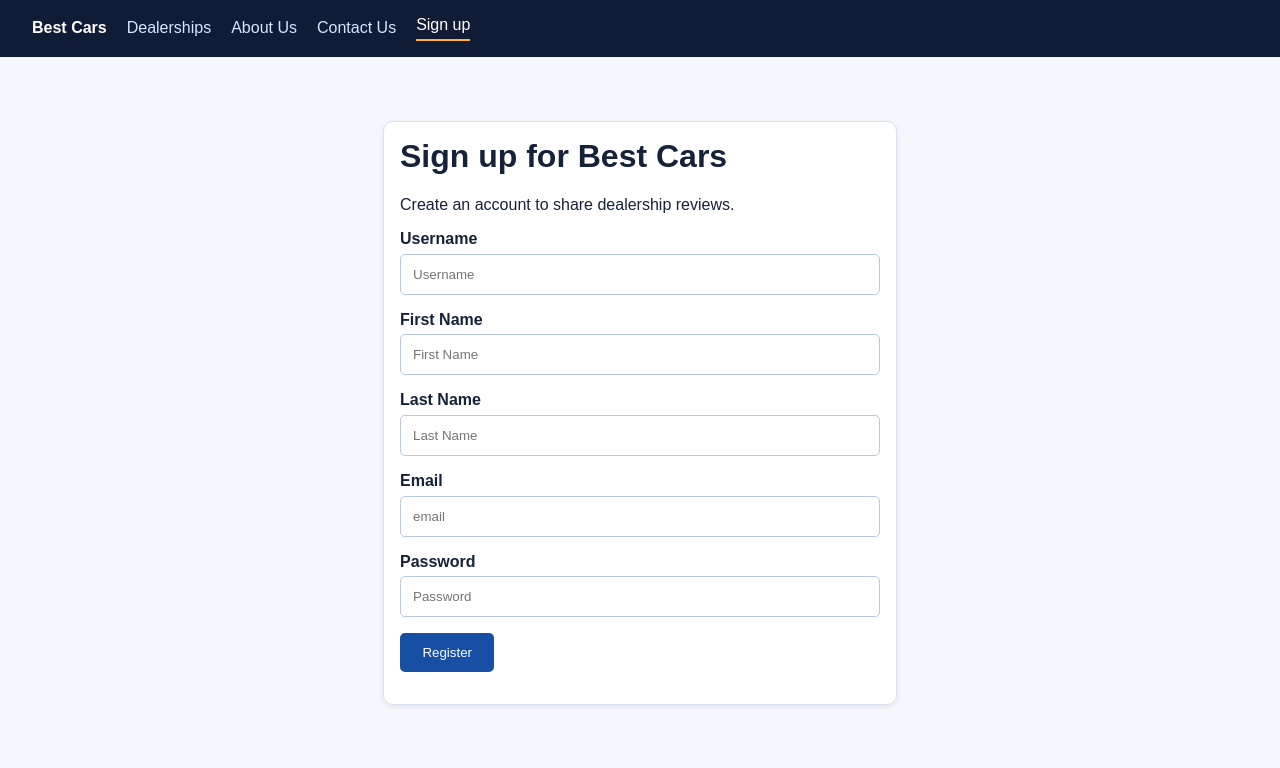
After one commit to ad1let-1/xrwvm-fullstack_developer_capstone, a Django app: page /signup in a window 1280 px wide. The commit adds this page. Shown: the top 768 px of the page. Run offline with Django 5.2, Linux system fonts and the light colour scheme.

Commit message:
Add signup and logout pages for peer submission

```diff
--- a/server/djangoapp/views.py
+++ b/server/djangoapp/views.py
@@ -5,6 +5,7 @@ from django.contrib.auth import authenticate, login, logout
 from django.contrib.auth.models import User
 from django.http import FileResponse, JsonResponse
 from django.shortcuts import render
+from django.shortcuts import redirect
 from django.views.decorators.csrf import csrf_exempt
 
 STATIC = Path(__file__).resolve().parent.parent / 'frontend' / 'static'
@@ -55,7 +56,17 @@ REVIEWS = [{'id': 1, 'name': 'Taylor Reed', 'dealership': 3,
 
 
 def home(request):
-    return render(request, 'home.html', {'dealers': DEALERS})
+    return render(request, 'home.html', {'dealers': DEALERS,
+                                         'logged_out': request.GET.get('logged_out') == '1'})
+
+
+def signup(request):
+    return render(request, 'signup.html')
+
+
+def signout(request):
+    logout(request)
+    return redirect('/?logged_out=1')
 
 
 def about(request):
--- a/server/djangoproj/urls.py
+++ b/server/djangoproj/urls.py
@@ -22,6 +22,8 @@ urlpatterns = [
     path('', views.home),
     path('about', views.about),
     path('contact', views.contact),
+    path('signup', views.signup),
+    path('signout', views.signout),
     path('admin/', admin.site.urls),
     path('djangoapp/register', views.register),
     path('djangoapp/login', views.login_user),
--- a/server/frontend/static/style.css
+++ b/server/frontend/static/style.css
@@ -15,3 +15,8 @@ table { width: 100%; border-collapse: collapse; }
 th, td { padding: .7rem .5rem; text-align: left; border-bottom: 1px solid #d9e2ee; }
 th { background: #e8f0fa; color: #152238; }
 tr:hover td { background: #f7faff; }
+.form-card { max-width: 480px; margin: 2rem auto; }
+.form-card label { display: block; margin: 1rem 0; font-weight: bold; }
+.form-card input { display: block; width: 100%; box-sizing: border-box; margin-top: .35rem; padding: .75rem; border: 1px solid #b9c8dd; border-radius: 5px; }
+.form-card button { background: #164fa4; border: 0; color: white; padding: .75rem 1.4rem; border-radius: 5px; cursor: pointer; }
+.alert { background: #e9f8ee; border: 1px solid #61af7a; color: #14582a; padding: 1rem; margin-bottom: 1rem; border-radius: 6px; }
--- a/server/frontend/templates/home.html
+++ b/server/frontend/templates/home.html
@@ -8,8 +8,9 @@
   <link rel="stylesheet" href="{% static 'style.css' %}">
 </head>
 <body>
-  <header><nav aria-label="Main navigation"><strong>Best Cars</strong><a class="active" href="/">Dealerships</a><a href="/about">About Us</a><a href="/contact">Contact Us</a>{% if user.is_authenticated %}<span>Signed in: {{ user.username }}</span>{% else %}<a href="/admin/login/?next=/">Sign in</a>{% endif %}</nav></header>
+  <header><nav aria-label="Main navigation"><strong>Best Cars</strong><a class="active" href="/">Dealerships</a><a href="/about">About Us</a><a href="/contact">Contact Us</a>{% if user.is_authenticated %}<span>Signed in: {{ user.username }}</span><a href="/signout">Sign out</a>{% else %}<a href="/admin/login/?next=/">Sign in</a><a href="/signup">Sign up</a>{% endif %}</nav></header>
   <main>
+    {% if logged_out %}<div class="alert" role="alert">You have been logged out of Best Cars.</div>{% endif %}
     <h1>Our National Dealership Locations</h1>
     <p>Browse all 50 dealer locations, with their IDs, address, ZIP code and state.</p>
     <div class="card">
--- /dev/null
+++ b/server/frontend/templates/signup.html
@@ -0,0 +1,27 @@
+{% load static %}
+<!doctype html>
+<html lang="en">
+<head><meta charset="utf-8"><meta name="viewport" content="width=device-width, initial-scale=1"><title>Sign up | Best Cars</title><link rel="stylesheet" href="{% static 'style.css' %}"></head>
+<body>
+  <header><nav aria-label="Main navigation"><strong>Best Cars</strong><a href="/">Dealerships</a><a href="/about">About Us</a><a href="/contact">Contact Us</a><a class="active" href="/signup">Sign up</a></nav></header>
+  <main><div class="card form-card"><h1>Sign up for Best Cars</h1><p>Create an account to share dealership reviews.</p>
+    <form id="register-form">
+      <label>Username<input name="userName" placeholder="Username" required></label>
+      <label>First Name<input name="firstName" placeholder="First Name" required></label>
+      <label>Last Name<input name="lastName" placeholder="Last Name" required></label>
+      <label>Email<input name="email" type="email" placeholder="email" required></label>
+      <label>Password<input name="password" type="password" placeholder="Password" minlength="8" required></label>
+      <button type="submit">Register</button>
+    </form><p id="result" role="status"></p>
+  </div></main>
+  <script>
+    document.getElementById('register-form').addEventListener('submit', async function (event) {
+      event.preventDefault();
+      const values = Object.fromEntries(new FormData(event.target));
+      const response = await fetch('/djangoapp/register', {method:'POST', headers:{'Content-Type':'application/json'}, body:JSON.stringify(values)});
+      const data = await response.json();
+      document.getElementById('result').textContent = response.ok ? 'Registration complete: ' + data.userName : data.error;
+    });
+  </script>
+</body>
+</html>
```
Also changed, not shown: 1 other file.
